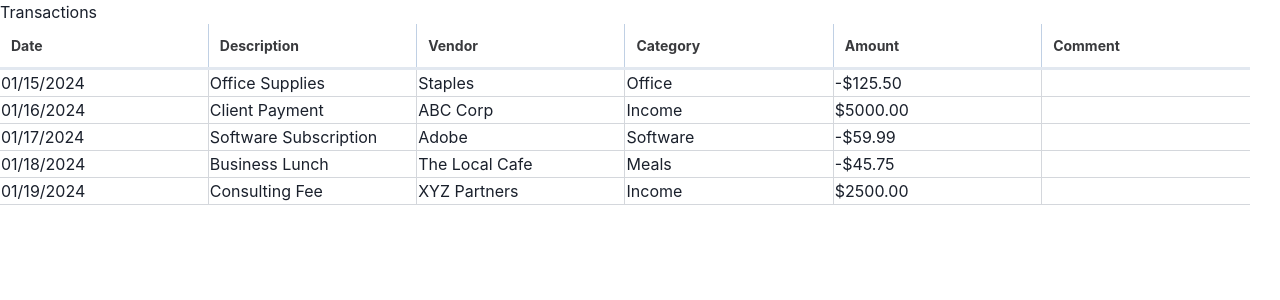
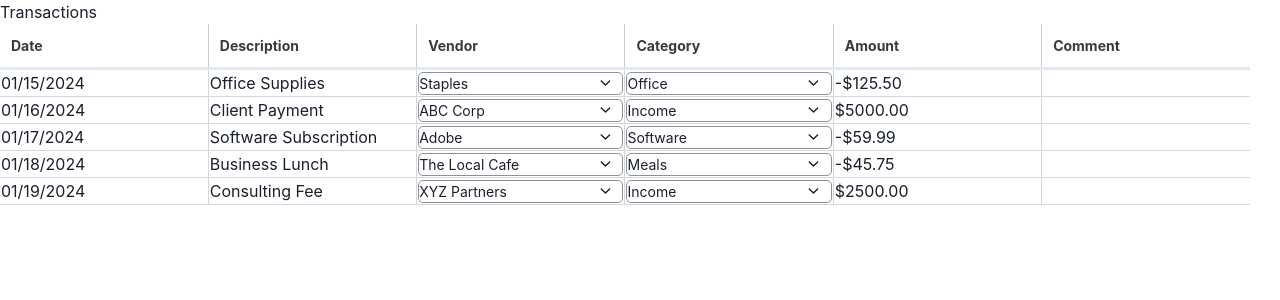
Before and after one commit to ap-bridger/conor-onsite, a Next.js app in the folder bridger-agent/: page / in a window 1280 px wide. Shown: the top 300 px of the page. Built offline with nearby package versions, Linux system fonts and the light colour scheme.

Commit message:
Added filterable dropdown

```diff
--- /dev/null
+++ b/bridger-agent/src/components/FilterableDropdown/FilterableDropdown.tsx
@@ -0,0 +1,236 @@
+import { useRef, useState, useEffect } from "react";
+import {
+  Box,
+  HStack,
+  Popover,
+  PopoverContent,
+  PopoverTrigger,
+  Spacer,
+  Text,
+  useDisclosure,
+  useTheme,
+} from "@chakra-ui/react";
+import { IoIosArrowDown } from "react-icons/io";
+
+export type FilterableDisplayElement<T> = {
+  key: string;
+  displayName: string;
+  label: string;
+  value: T;
+};
+
+export type FilterableDropdownProps<T> = {
+  label: string;
+  placeholderText: string;
+  selectedText?: string;
+  options: FilterableDisplayElement<T>[];
+  onSelect: (value: T) => void;
+  maxHeight?: string;
+  onAddNew?: () => void; // New prop for Add New
+  onFilterChange?: (value: string) => void;
+};
+
+export function FilterableDropdown<T>({
+  label,
+  placeholderText,
+  selectedText,
+  options,
+  onSelect,
+  maxHeight = "400px",
+  onAddNew,
+  onFilterChange,
+}: FilterableDropdownProps<T>) {
+  const theme = useTheme();
+  const focusRef = useRef<HTMLInputElement>(null);
+  const [content, setContent] = useState(selectedText || "");
+  const { isOpen, onOpen, onClose } = useDisclosure();
+  const [isHovered, setIsHovered] = useState(false);
+  const [hasEdited, setHasEdited] = useState(false);
+  const borderColor = isHovered
+    ? theme.colors.brand.blue
+    : theme.colors.brand.grey;
+
+  // Keep content in sync with selectedText when dropdown is closed and selectedText changes. This is required for newly created accounts/payees to auto-update the selection.
+  useEffect(() => {
+    if (!isOpen) {
+      setContent(selectedText || "");
+    }
+  }, [selectedText, isOpen]);
+
+  const handleOpen = () => {
+    setContent(selectedText || "");
+    setHasEdited(false);
+    onOpen();
+    setTimeout(() => {
+      focusRef.current?.focus();
+      focusRef.current?.select();
+    }, 0);
+  };
+
+  const onPopoverClose = () => {
+    onClose();
+    setContent(selectedText || "");
+    setHasEdited(false);
+  };
+
+  const handleInputChange = (e: React.ChangeEvent<HTMLInputElement>) => {
+    setContent(e.target.value);
+    setHasEdited(true);
+    if (onFilterChange) {
+      onFilterChange(e.target.value);
+    }
+  };
+
+  const filteredEntries =
+    !isOpen || !hasEdited
+      ? options
+      : options.filter((option) =>
+          option.displayName.toLowerCase().includes(content.toLowerCase())
+        );
+
+  const _onSelect = (value: FilterableDisplayElement<T>) => {
+    onSelect(value.value);
+    setContent(value.displayName);
+    onClose();
+  };
+
+  const addNewElement = onAddNew ? (
+    <Box
+      px="10px"
+      py="5px"
+      _hover={{ backgroundColor: "brand.lightGrey" }}
+      onClick={() => {
+        onAddNew();
+        onClose();
+      }}
+      style={{ cursor: "pointer", fontWeight: 600 }}
+      key="add-new"
+    >
+      <HStack>
+        <Text size="md" color="brand.blue">
+          + Add new
+        </Text>
+        <Spacer />
+      </HStack>
+    </Box>
+  ) : null;
+
+  const handleInputKeyDown = (e: React.KeyboardEvent<HTMLInputElement>) => {
+    if (e.key === "Enter") {
+      if (filteredEntries.length > 0) {
+        _onSelect(filteredEntries[0]);
+        return;
+      }
+    }
+  };
+
+  const optionElements = [
+    ...(addNewElement ? [addNewElement] : []),
+    ...filteredEntries.map((entry) => (
+      <DropdownRow
+        key={entry.key}
+        displayName={entry.displayName}
+        label={entry.label}
+        value={entry}
+        onSelect={_onSelect}
+        isSelected={selectedText === entry.displayName}
+      />
+    )),
+  ];
+
+  return (
+    <div
+      className="flex flex-col"
+      onMouseEnter={() => setIsHovered(true)}
+      onMouseLeave={() => setIsHovered(false)}
+    >
+      <Text size="sm">{label}</Text>
+      <Popover
+        initialFocusRef={focusRef}
+        onClose={onPopoverClose}
+        isOpen={isOpen}
+        onOpen={handleOpen}
+      >
+        <PopoverTrigger>
+          <HStack
+            borderWidth="1px"
+            borderColor={borderColor}
+            borderRadius="5px"
+            gap="0px"
+            style={{
+              cursor: "pointer",
+              background: isOpen ? theme.colors.brand.lightGrey : undefined,
+            }}
+          >
+            <input
+              type="text"
+              ref={focusRef}
+              placeholder={placeholderText}
+              value={content}
+              onChange={handleInputChange}
+              onKeyDown={handleInputKeyDown}
+              style={{
+                borderTopLeftRadius: "5px",
+                borderBottomLeftRadius: "5px",
+                borderWidth: "0px",
+                fontSize: theme.fontSizes.md,
+                width: "100%",
+                background: theme.colors.brand.white,
+                outline: "none",
+              }}
+            />
+            <IoIosArrowDown
+              size="18px"
+              style={{
+                marginLeft: "10px",
+                marginRight: "10px",
+              }}
+            />
+          </HStack>
+        </PopoverTrigger>
+        <PopoverContent maxHeight={maxHeight} overflowY="auto" minWidth="220px">
+          {optionElements.length > 0 ? (
+            optionElements
+          ) : (
+            <Box px="10px" py="5px">
+              <Text size="md" color={theme.colors.brand.darkGrey}>
+                No results
+              </Text>
+            </Box>
+          )}
+        </PopoverContent>
+      </Popover>
+    </div>
+  );
+}
+
+function DropdownRow<T>({
+  displayName,
+  label,
+  value,
+  onSelect,
+  isSelected,
+}: {
+  displayName: string;
+  label: string;
+  value: T;
+  onSelect: (value: T) => void;
+  isSelected?: boolean;
+}) {
+  return (
+    <Box
+      px="10px"
+      py="5px"
+      backgroundColor={isSelected ? "brand.lightGrey" : undefined}
+      _hover={{ backgroundColor: "brand.lightGrey" }}
+      onClick={() => onSelect(value)}
+      style={{ cursor: "pointer" }}
+    >
+      <HStack>
+        <Text size="md">{displayName}</Text>
+        <Spacer />
+        <Text size="sm">{label}</Text>
+      </HStack>
+    </Box>
+  );
+}
--- /dev/null
+++ b/bridger-agent/src/components/TransactionTable/TempData.tsx
@@ -0,0 +1,69 @@
+import { FilterableDisplayElement } from '../FilterableDropdown/FilterableDropdown';
+import { Transaction } from './types';
+
+// Temporary data for categories and vendors
+
+export const CATEGORIES: FilterableDisplayElement<string>[] = [
+  { key: 'office', displayName: 'Office', label: '', value: 'Office' },
+  { key: 'software', displayName: 'Software', label: '', value: 'Software' },
+  { key: 'meals', displayName: 'Meals', label: '', value: 'Meals' },
+  { key: 'travel', displayName: 'Travel', label: '', value: 'Travel' },
+  { key: 'income', displayName: 'Income', label: '', value: 'Income' }
+];
+
+export const VENDORS: FilterableDisplayElement<string>[] = [
+  { key: 'staples', displayName: 'Staples', label: '', value: 'Staples' },
+  { key: 'adobe', displayName: 'Adobe', label: '', value: 'Adobe' },
+  { key: 'amazon', displayName: 'Amazon', label: '', value: 'Amazon' },
+  { key: 'local-cafe', displayName: 'The Local Cafe', label: '', value: 'The Local Cafe' },
+  { key: 'abc-corp', displayName: 'ABC Corp', label: '', value: 'ABC Corp' }
+];
+
+// Sample transaction data for testing
+export const SAMPLE_TRANSACTIONS: Transaction[] = [
+  {
+    id: '1',
+    date: new Date('2024-01-15'),
+    description: 'Office Supplies',
+    vendor: 'Staples',
+    category: 'Office',
+    amount: -125.50,
+    comment: ''
+  },
+  {
+    id: '2',
+    date: new Date('2024-01-16'),
+    description: 'Client Payment',
+    vendor: 'ABC Corp',
+    category: 'Income',
+    amount: 5000.00,
+    comment: ''
+  },
+  {
+    id: '3',
+    date: new Date('2024-01-17'),
+    description: 'Software Subscription',
+    vendor: 'Adobe',
+    category: 'Software',
+    amount: -59.99,
+    comment: ''
+  },
+  {
+    id: '4',
+    date: new Date('2024-01-18'),
+    description: 'Business Lunch',
+    vendor: 'The Local Cafe',
+    category: 'Meals',
+    amount: -45.75,
+    comment: ''
+  },
+  {
+    id: '5',
+    date: new Date('2024-01-19'),
+    description: 'Consulting Fee',
+    vendor: 'XYZ Partners',
+    category: 'Income',
+    amount: 2500.00,
+    comment: ''
+  }
+];
--- a/bridger-agent/src/components/TransactionTable/TransactionTable.tsx
+++ b/bridger-agent/src/components/TransactionTable/TransactionTable.tsx
@@ -1,64 +1,26 @@
 "use client";
 
-import { useMemo } from 'react';
+import { useMemo, useState } from 'react';
 import { createColumnHelper } from '@tanstack/react-table';
 import { DataTable } from '@/components/Table/DataTable.component';
+import { FilterableDropdown } from '@/components/FilterableDropdown/FilterableDropdown';
 import { Transaction } from './types';
+import { CATEGORIES, VENDORS, SAMPLE_TRANSACTIONS } from './TempData';
 
 const columnHelper = createColumnHelper<Transaction>();
 
-// Sample data for testing
-const sampleData: Transaction[] = [
-  {
-    id: '1',
-    date: new Date('2024-01-15'),
-    description: 'Office Supplies',
-    vendor: 'Staples',
-    category: 'Office',
-    amount: -125.50,
-    comment: ''
-  },
-  {
-    id: '2',
-    date: new Date('2024-01-16'),
-    description: 'Client Payment',
-    vendor: 'ABC Corp',
-    category: 'Income',
-    amount: 5000.00,
-    comment: ''
-  },
-  {
-    id: '3',
-    date: new Date('2024-01-17'),
-    description: 'Software Subscription',
-    vendor: 'Adobe',
-    category: 'Software',
-    amount: -59.99,
-    comment: ''
-  },
-  {
-    id: '4',
-    date: new Date('2024-01-18'),
-    description: 'Business Lunch',
-    vendor: 'The Local Cafe',
-    category: 'Meals',
-    amount: -45.75,
-    comment: ''
-  },
-  {
-    id: '5',
-    date: new Date('2024-01-19'),
-    description: 'Consulting Fee',
-    vendor: 'XYZ Partners',
-    category: 'Income',
-    amount: 2500.00,
-    comment: ''
-  }
-];
+export function TransactionTable() {
+  const [data, setData] = useState<Transaction[]>(SAMPLE_TRANSACTIONS);
 
-export function TransactionTable() {
-  // TODO: Vendor and Category columns will be dropdowns in the future
-  // This functionality is not implemented yet
+  // Update function for when dropdown values change
+  const updateTransaction = (id: string, field: keyof Transaction, value: any) => {
+    setData(data.map(transaction =>
+      transaction.id === id
+        ? { ...transaction, [field]: value }
+        : transaction
+    ));
+  };
+
   const columns = useMemo(
     () => [
       columnHelper.accessor('date', {
@@ -75,11 +37,41 @@ export function TransactionTable() {
       }),
       columnHelper.accessor('vendor', {
         header: 'Vendor',
-        cell: info => info.getValue(),
+        cell: ({ row, getValue }) => {
+          const value = getValue();
+          return (
+            <div onClick={(e) => e.stopPropagation()}>
+              <FilterableDropdown
+                label=""
+                placeholderText="Select vendor"
+                selectedText={value}
+                options={VENDORS}
+                onSelect={(newValue) => {
+                  updateTransaction(row.original.id, 'vendor', newValue);
+                }}
+              />
+            </div>
+          );
+        },
       }),
       columnHelper.accessor('category', {
         header: 'Category',
-        cell: info => info.getValue(),
+        cell: ({ row, getValue }) => {
+          const value = getValue();
+          return (
+            <div onClick={(e) => e.stopPropagation()}>
+              <FilterableDropdown
+                label=""
+                placeholderText="Select category"
+                selectedText={value}
+                options={CATEGORIES}
+                onSelect={(newValue) => {
+                  updateTransaction(row.original.id, 'category', newValue);
+                }}
+              />
+            </div>
+          );
+        },
       }),
       columnHelper.accessor('amount', {
         header: 'Amount',
@@ -101,7 +93,7 @@ export function TransactionTable() {
     <div className="w-full">
       <h2 className="text-2xl font-bold mb-4">Transactions</h2>
       <DataTable
-        data={sampleData}
+        data={data}
         columns={columns}
       />
     </div>
```
